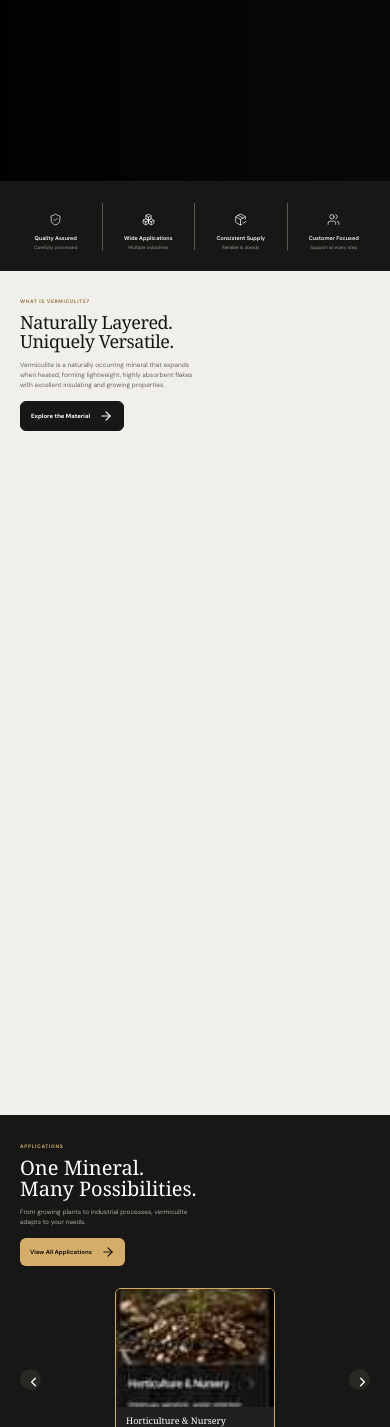
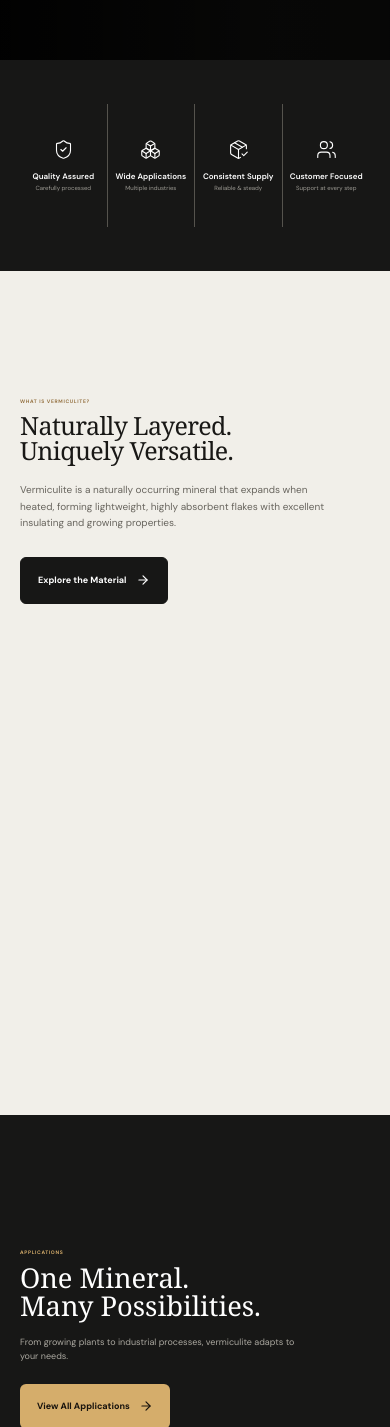
Before and after one commit to dhurva3333/Jyothimainesandmineral, a Next.js app: page / in a window 390 px wide. Shown: the part 573-2000 px from the top of the page. Built offline with nearby package versions, Linux system fonts and the light colour scheme.

Commit message:
fix: make reference sections full-screen responsive website bands

```diff
--- a/app/reference-overrides.css
+++ b/app/reference-overrides.css
@@ -1,103 +1,73 @@
-/* Reference-driven layout corrections. The supplied mobile reference is a sequence of full-screen website sections, not a single composite image. */
+/* Pixel-reference responsive composition: reference screenshots are targets for layout, not images to display as the page. */
 
-.hero,
-.trust,
-.material,
-.applications,
-.sizes,
-.technical,
-.about,
-.cta,
-.footer {
-  width: 100%;
-  max-width: none;
-  position: relative;
+.hero,.trust,.material,.applications,.sizes,.technical,.about,.cta,.footer{width:100%;max-width:none;position:relative}
+.hero{background:#090908}.trust{background:#1a1a18}.material,.sizes,.about{background:var(--cream)}.applications,.technical,.cta,.footer{background:#171716}
+.hero-art,.cta-art{pointer-events:none}.material-photo,.app-photo,.size-photo{isolation:isolate}
+
+@media (min-width:721px){
+ html{scroll-snap-type:y proximity}
+ .hero{height:calc(100svh - 60px);scroll-snap-align:start}
+ .trust{height:60px;scroll-snap-align:none}
+ .material,.applications,.sizes,.cta{height:100svh;min-height:100svh;scroll-snap-align:start}
 }
 
-.hero { background: #090908; }
-.trust { background: #1a1a18; }
-.material,
-.sizes,
-.about { background: var(--cream); }
-.applications,
-.technical,
-.cta,
-.footer { background: #171716; }
+@media (max-width:720px){
+ body{background:var(--cream)}main{width:100%;min-width:0}
+ html{scroll-snap-type:y mandatory;scroll-padding-top:0}
+ /* Screen 01: hero + trust together fill the mobile viewport. */
+ .hero{height:75svh;min-height:0;scroll-snap-align:start}
+ .trust{height:25svh;min-height:0;scroll-snap-align:none}
+ /* Screens 02–05: every primary band is a complete viewport. */
+ .material,.applications,.sizes,.cta{width:100%;height:100svh;min-height:100svh;margin:0;scroll-snap-align:start;scroll-snap-stop:always}
+ .hero,.trust,.applications,.cta{background:#171716}.material,.sizes{background:var(--cream)}
 
-.hero-art,
-.cta-art { pointer-events: none; }
-.material-photo,
-.app-photo,
-.size-photo { isolation: isolate; }
+ /* HERO */
+ .hero-art{background-position:62% center;background-size:cover}
+ .hero-overlay{background:linear-gradient(90deg,rgba(0,0,0,.86),rgba(0,0,0,.18) 72%,rgba(0,0,0,.28))}
+ .hero-copy{padding:29svh 20px 0;width:100%}
+ .hero h1{font-size:clamp(31px,7vw,48px);line-height:.98;margin-bottom:17px}
+ .hero .eyebrow{font-size:7px;margin-bottom:13px}
+ .hero-copy>p:not(.eyebrow){display:none}
+ .actions .gold-btn{font-size:9px;padding:13px 17px;min-width:184px;height:48px}
+ .actions .outline-btn{display:none}.contact-rail{display:none}
 
-/* Desktop: the first viewport is Hero + Trust. Each following major section gets its own viewport. */
-@media (min-width: 721px) {
-  html { scroll-snap-type: y proximity; }
-  .hero { height: calc(100svh - 60px); scroll-snap-align: start; }
-  .trust { height: 60px; scroll-snap-align: none; }
-  .material,
-  .applications,
-  .sizes,
-  .cta { min-height: 100svh; height: 100svh; scroll-snap-align: start; }
+ /* TRUST STRIP */
+ .trust{padding:0 20px;grid-template-columns:repeat(4,1fr);align-items:center}
+ .trust-item{height:58%;display:flex;flex-direction:column;justify-content:center;gap:8px;text-align:center;border-right:1px solid #55534d;padding:0 4px}
+ .trust-item svg{width:21px;height:21px;stroke-width:1.25}.trust-item span{display:block}
+ .trust-item b{font-size:8px;line-height:1.15;white-space:normal}.trust-item small{font-size:6px;line-height:1.25;margin-top:4px}
+
+ /* MATERIAL — real UI, not a flattened screenshot */
+ .material{display:flex;align-items:flex-start;padding:15vh 20px 10vh}
+ .material-copy{max-width:360px;width:100%}
+ .material-copy h2{font-size:clamp(25px,6vw,38px);line-height:1.03;margin-bottom:18px}
+ .material-copy>p:not(.eyebrow){font-size:10px;line-height:1.65;max-width:320px;margin-bottom:25px}
+ .material-copy .black-btn{font-size:9px;padding:13px 17px;min-height:47px}
+ .material-art{display:none}
+
+ /* APPLICATIONS — black screen, real interactive carousel */
+ .applications{display:flex;flex-direction:column;align-items:stretch;justify-content:center;padding:9vh 20px 7vh}
+ .app-copy{padding:0;flex:none}.app-copy h2{font-size:clamp(27px,7vw,42px);line-height:1.03;margin-bottom:16px}
+ .app-copy>p:not(.eyebrow){font-size:9px;line-height:1.55;max-width:290px;margin-bottom:20px}
+ .app-copy .gold-btn{font-size:9px;padding:13px 17px;min-height:45px}
+ .app-carousel{height:42vh;min-height:270px;margin-top:7vh;padding:0 10px;display:flex;align-items:center}
+ .app-track{display:block;width:100%;height:100%}.app-card{display:none;height:100%;width:min(100%,360px);max-width:none;margin:0 auto;border-radius:9px}
+ .app-card.selected{display:block}.app-photo{height:63%;background:#292824}.app-photo img{height:100%;width:400%;object-fit:cover}
+ .app-card-copy{height:37%;padding:14px 15px}.app-card-copy h3{font-size:11px;margin-bottom:8px}.app-card-copy p{font-size:8px;line-height:1.5}
+ .carousel-arrow{top:50%;width:30px;height:30px;transform:translateY(-50%)}.carousel-arrow.left{left:-2px}.carousel-arrow.right{right:-2px}
+ .dots{bottom:-20px;gap:7px}.dots button{width:6px;height:6px}
+
+ /* SIZES — cream screen, cards are real horizontally scrollable UI */
+ .sizes{display:flex;flex-direction:column;align-items:stretch;justify-content:center;padding:9vh 20px}
+ .size-copy{padding:0;flex:none}.size-copy h2{font-size:clamp(27px,7vw,42px);line-height:1.03;margin-bottom:14px}
+ .size-copy>p:not(.eyebrow){font-size:9px;line-height:1.55;margin-bottom:18px}.size-copy .black-btn{font-size:9px;padding:13px 17px;min-height:45px}
+ .size-carousel{height:240px;margin-top:8vh;padding:0;overflow-x:auto;overflow-y:hidden;scrollbar-width:none}.size-carousel::-webkit-scrollbar{display:none}
+ .size-track{display:flex;width:max-content;height:100%;gap:10px}.size-card{width:155px;min-width:155px;height:100%;border-radius:8px}
+ .size-photo{height:68%}.size-photo img{height:100%;width:300%;object-fit:cover}.size-card h3{font-size:10px;margin-top:6px}.size-card p{font-size:8px}.size-arrow{display:none}
+
+ /* CTA — full black viewport; footer follows as normal website content */
+ .cta{height:100svh;min-height:100svh;display:flex;flex-direction:column}.cta-art{height:43%;flex:none;background-position:center;background-size:cover}
+ .cta-copy{flex:1;padding:8vh 20px;background:#171716}.cta-copy h2{font-size:clamp(28px,7vw,42px);line-height:1.03;margin-bottom:13px}
+ .cta-copy>p:not(.eyebrow){font-size:9px;line-height:1.55;margin-bottom:20px}.cta-copy .gold-btn,.cta-copy .outline-btn{min-height:45px;font-size:9px}
+ .technical,.about{display:none}
 }
-
-@media (max-width: 720px) {
-  body { background: var(--cream); }
-  main { width: 100%; min-width: 0; }
-
-  /* One complete mobile viewport = Hero + Trust, exactly like the supplied screenshot. */
-  html { scroll-snap-type: y proximity; }
-  .hero { height: calc(100svh - 90px); min-height: 0; scroll-snap-align: start; }
-  .trust { height: 90px; scroll-snap-align: none; }
-
-  /* Every subsequent primary band occupies the complete viewport. */
-  .material,
-  .applications,
-  .sizes,
-  .cta {
-    width: 100%;
-    margin: 0;
-    height: 100svh;
-    min-height: 100svh;
-    scroll-snap-align: start;
-  }
-
-  .hero,
-  .trust,
-  .applications,
-  .cta { background: #171716; }
-  .material,
-  .sizes { background: var(--cream); }
-
-  /* The mobile reference intentionally keeps the material section clean; the mineral image is not allowed to become a giant screenshot. */
-  .material-art { display: none; }
-  .material { padding-top: 27px; }
-
-  .applications { overflow: hidden; }
-  .app-carousel { width: 100%; }
-
-  /* Cards remain real UI and scroll inside their section. */
-  .size-carousel {
-    overflow-x: auto;
-    overflow-y: hidden;
-    scrollbar-width: none;
-  }
-  .size-carousel::-webkit-scrollbar { display: none; }
-  .size-track {
-    display: flex;
-    width: max-content;
-    gap: 7px;
-  }
-  .size-card {
-    width: 96px;
-    min-width: 96px;
-  }
-
-  .cta-copy {
-    background: linear-gradient(90deg, rgba(23,23,22,1) 0%, rgba(23,23,22,.96) 57%, rgba(23,23,22,.58) 100%), url('/images/hero-ref.svg') right center/auto 100% no-repeat;
-  }
-
-  /* Technical/About are supporting content, not part of the supplied page sequence. */
-  .technical,
-  .about { display: none; }
-}
```
